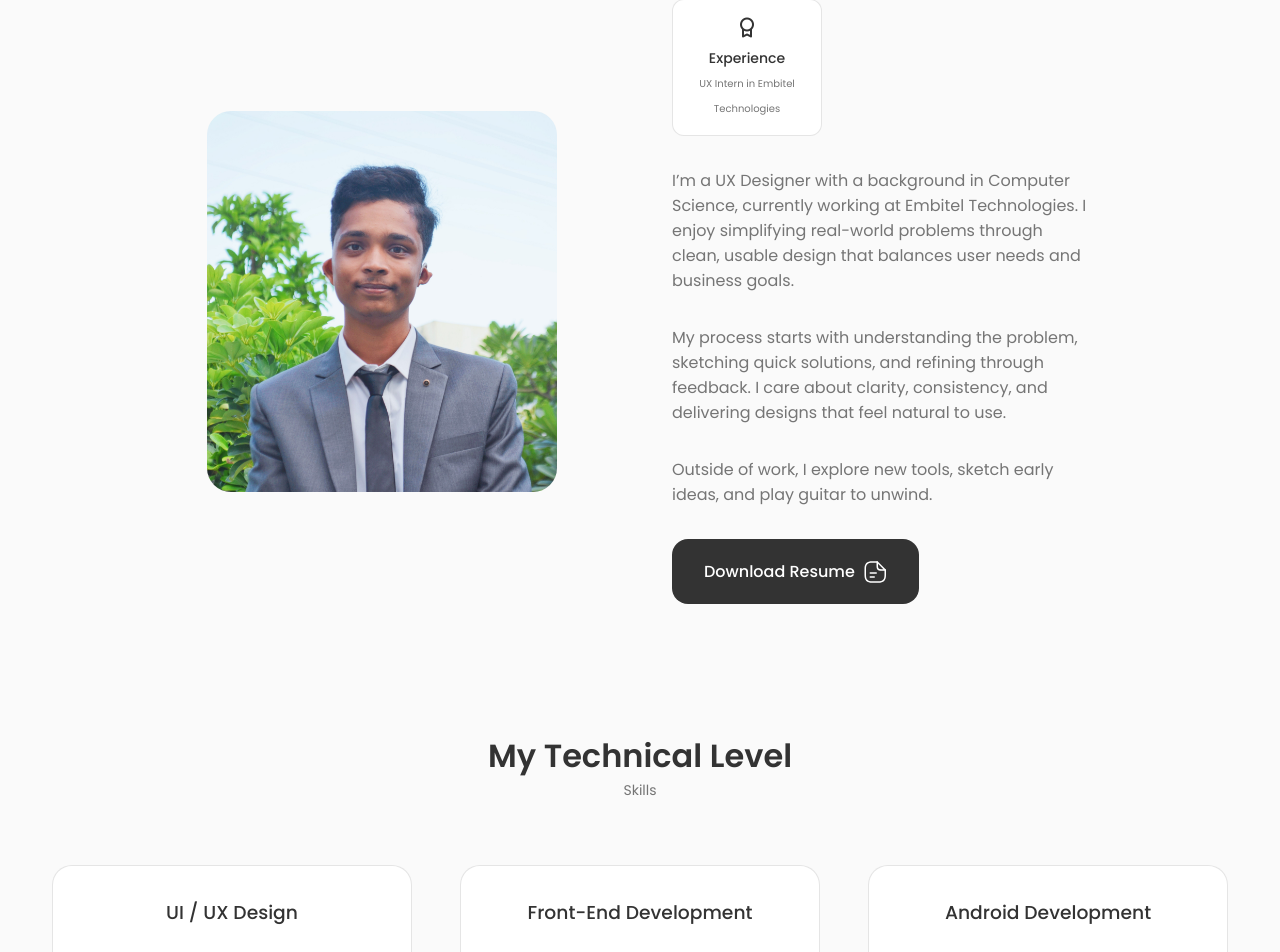
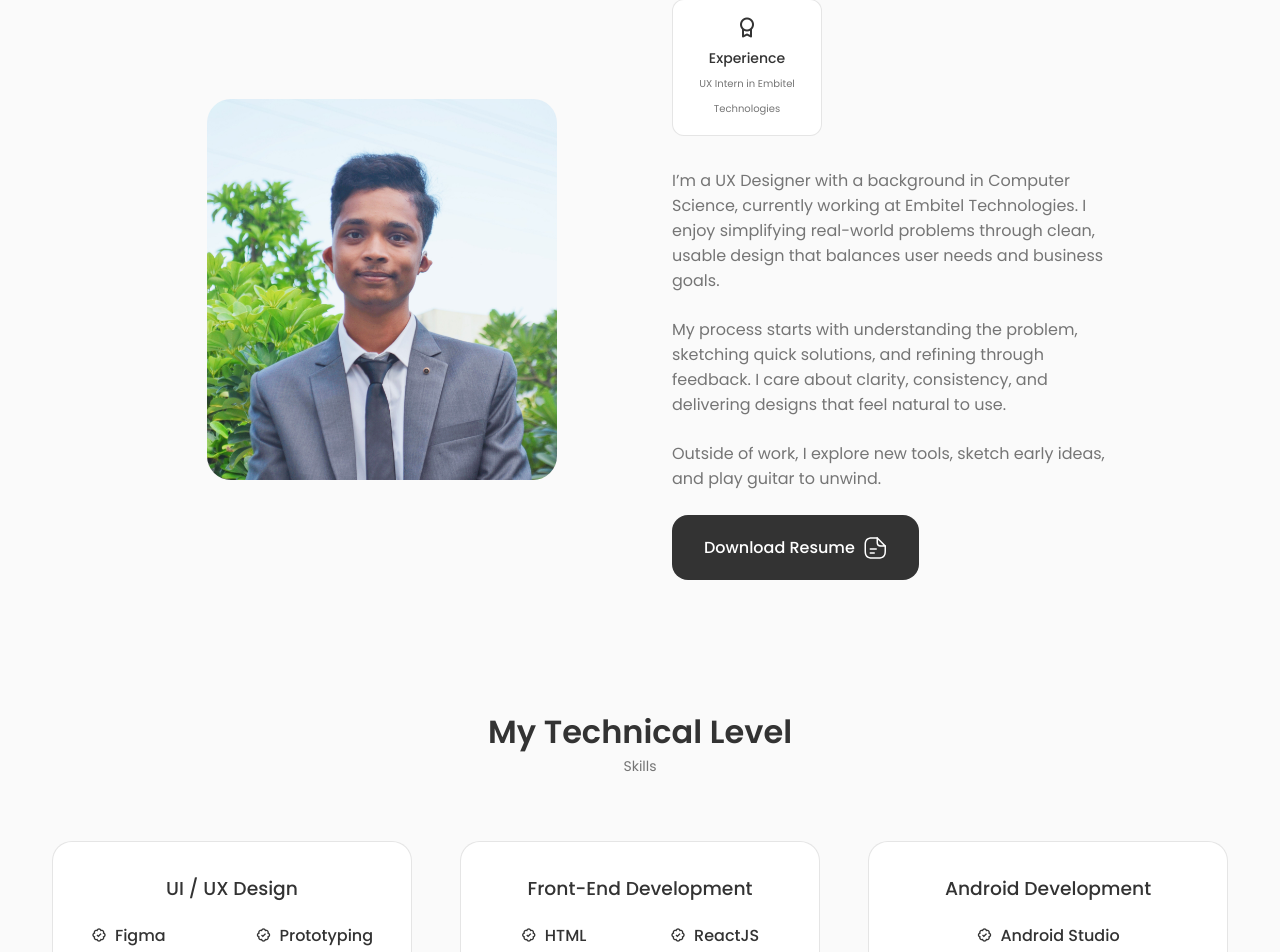
Before and after one commit to Rajesh-mm/Portfolio, a React (Create React App) app: page / in a window 1280 px wide. Shown: the part 879-1831 px from the top of the page. Built offline with nearby package versions, Linux system fonts and the light colour scheme.

Commit message:
Update about.css

```diff
--- a/src/components/about/about.css
+++ b/src/components/about/about.css
@@ -40,8 +40,8 @@
 }
 
 .about__description {
-    padding: 0 2rem 0 0;
-    margin-bottom: var(--mb-2);
+    padding: 0 1rem 0 0;
+    margin-bottom: var(--mb-1-5);
 }
 
 
```
